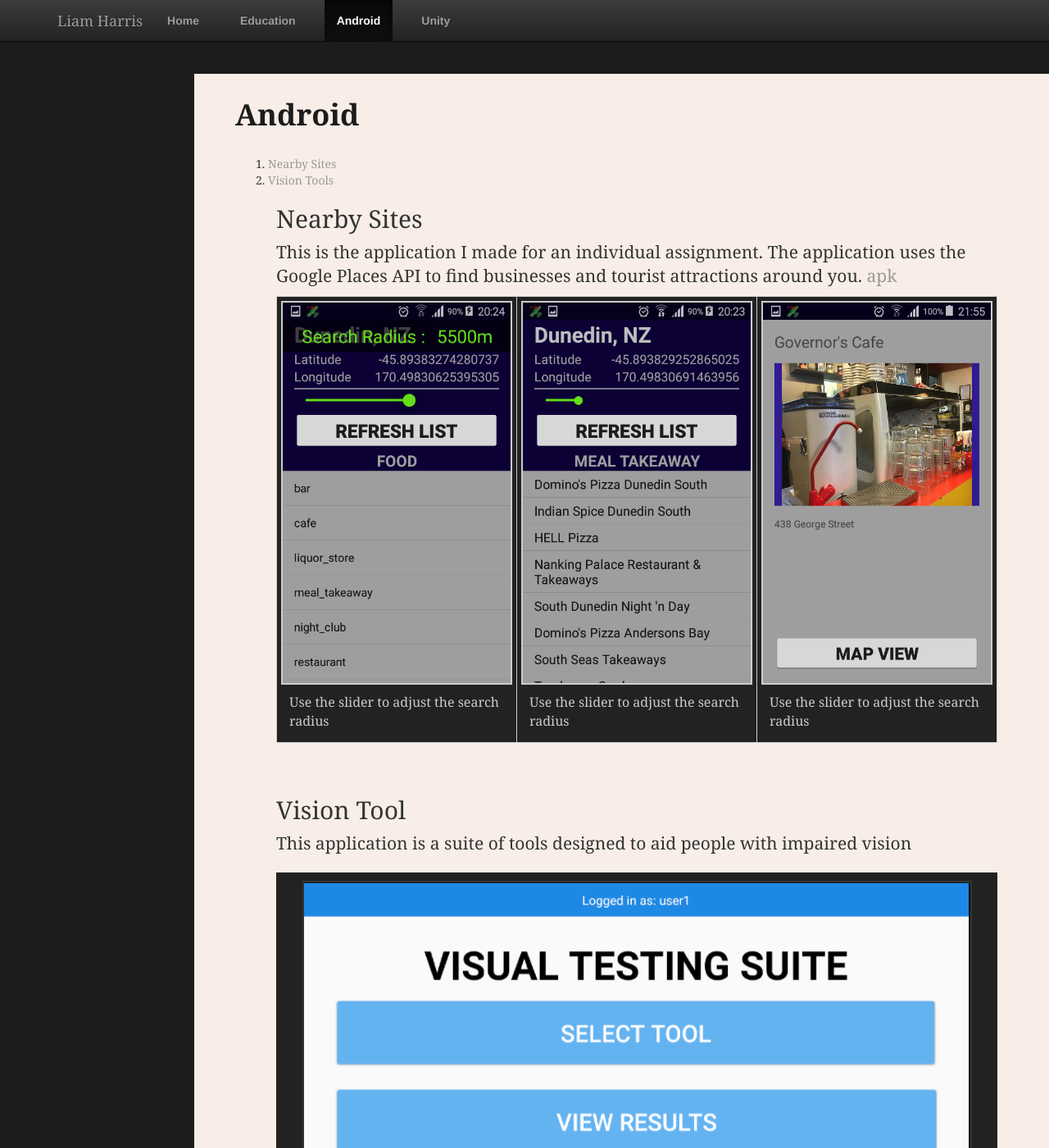
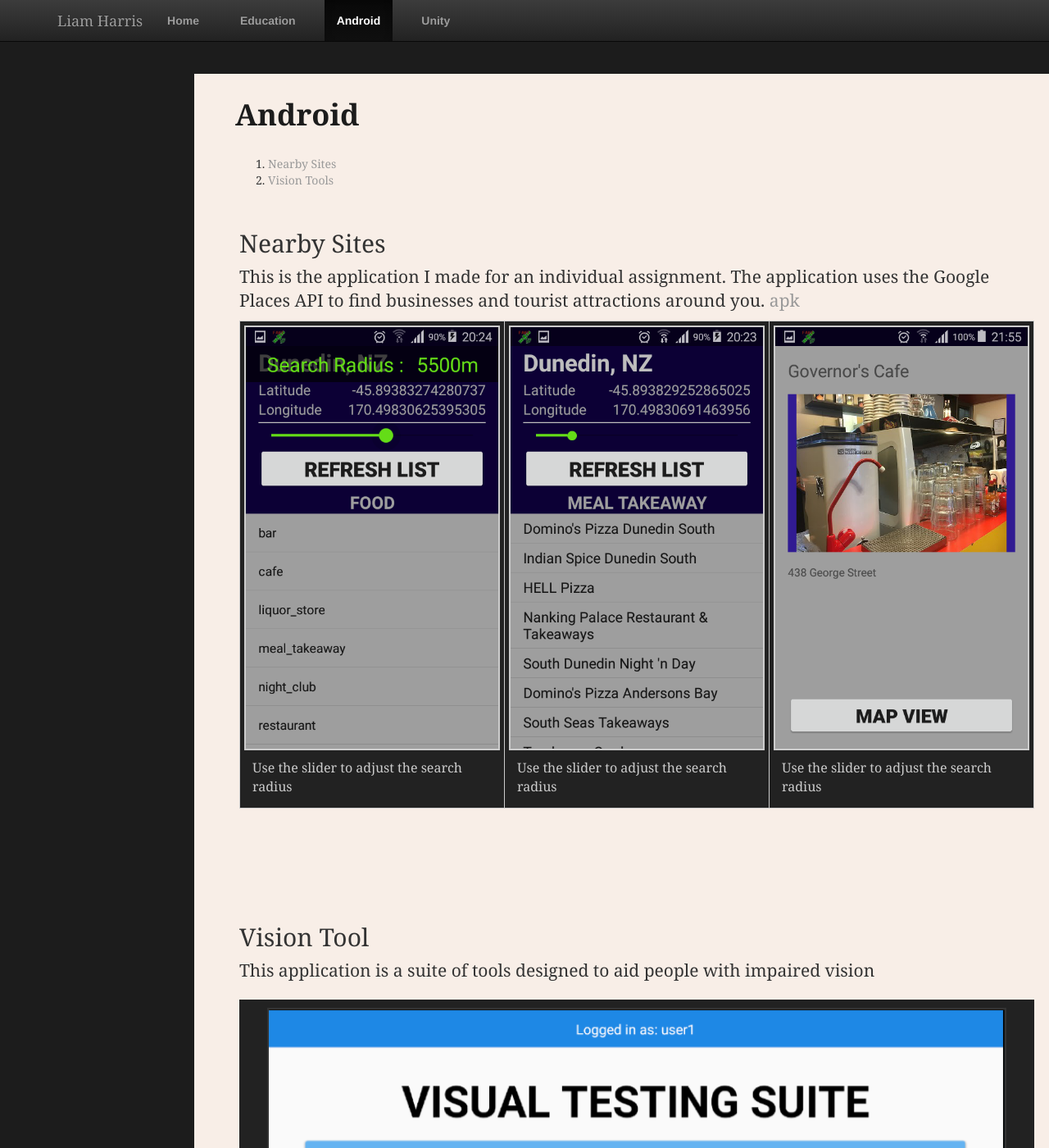
Before and after one commit to harrl7/harrl7.github.io, a Jekyll site: the page built from android/index.html, in a window 1280 px wide and 1400 px high. Shown: the whole window at 82% size. Built offline with Jekyll 4.4.1, drawn with Linux system fonts in a browser that asks for light colours.

Commit message:
Update main.css

```diff
--- a/css/main.css
+++ b/css/main.css
@@ -47,7 +47,7 @@ a:hover {
 }
 
 article {
-    margin: 5px 50px;
+    margin: 50px 5px;
 }
 
 h1 {
```
